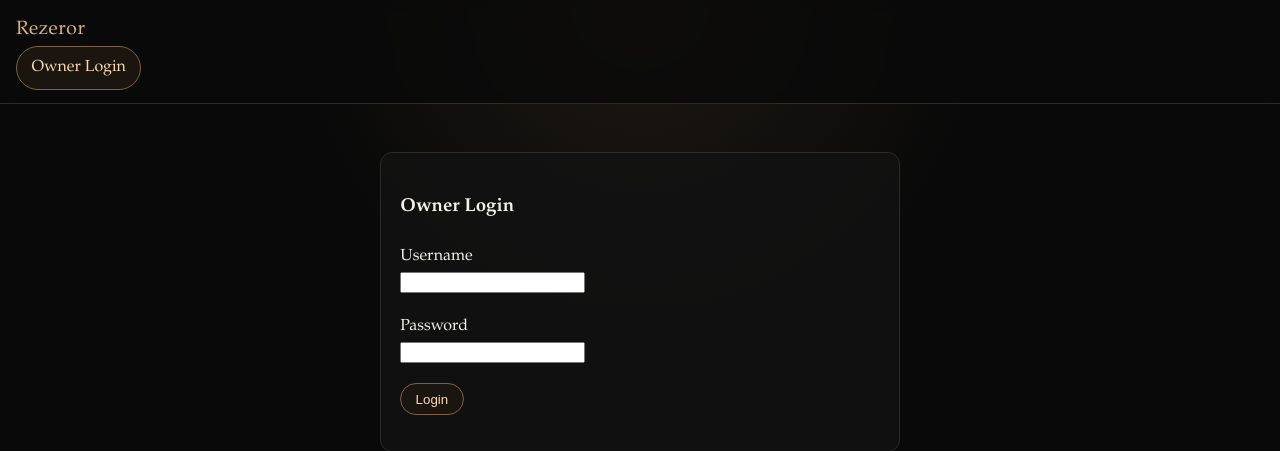
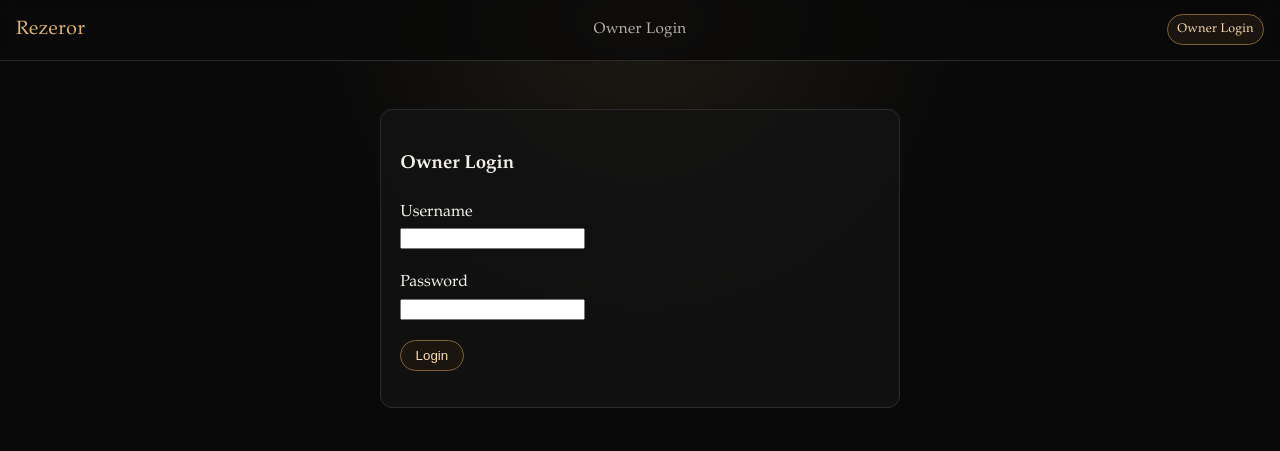
Before and after one commit to Igor4er/rezeror, a Flask app: page /owner/login in a window 1280 px wide. Shown: the top 451 px of the page. Run offline with Flask 3, Linux system fonts and the light colour scheme; parts of the project's set-up code (start-up, migrations or seed data) failed here and were passed over; some libraries are stand-ins or nearby versions.

Commit message:
display now good

```diff
--- a/src/rezeror/web/app.py
+++ b/src/rezeror/web/app.py
@@ -4,6 +4,7 @@ from datetime import timedelta
 import io
 import json
 from pathlib import Path
+import re
 import secrets
 import time
 from typing import Any
@@ -84,6 +85,34 @@ ALLOWED_HTML_ATTRIBUTES: dict[str, set[str]] = {
 }
 
 ALLOWED_HTML_PROTOCOLS = {"http", "https", "mailto"}
+
+
+def _format_chapter_display_title(metadata: dict[str, Any], fallback: str) -> str:
+    raw_arc = str(metadata.get("arc") or "").strip()
+    raw_chapter = str(metadata.get("chapter") or metadata.get("title") or "").strip()
+
+    arc_part = ""
+    chapter_part = ""
+
+    arc_match = re.search(r"\barc\s+(\d+)\b", raw_arc, flags=re.IGNORECASE)
+    if arc_match:
+        arc_part = f"Arc {arc_match.group(1)}"
+
+    chapter_match = re.search(r"\bchapter\s+(\d+)\b", raw_chapter, flags=re.IGNORECASE)
+    if chapter_match:
+        chapter_number = chapter_match.group(1)
+        chapter_tail = raw_chapter[chapter_match.end():].strip(" :-\u2013\u2014")
+        chapter_part = f"Chapter {chapter_number}"
+        if chapter_tail:
+            chapter_part += f" {chapter_tail}"
+
+    if arc_part and chapter_part:
+        return f"{arc_part}, {chapter_part}"
+    if chapter_part:
+        return chapter_part
+    if raw_chapter:
+        return raw_chapter
+    return fallback
 
 
 def _load_manifest_entries() -> list[dict[str, Any]]:
@@ -477,11 +506,13 @@ def create_app() -> Flask:
         prev_entry, next_entry = _adjacent_entries(chapter_path, entries)
         saved_scroll = get_progress(chapter_path)
         has_saved_progress = has_progress(chapter_path)
+        chapter_display_title = _format_chapter_display_title(metadata, chapter_path)
 
         return render_template(
             "reader.html",
             chapter_path=chapter_path,
             metadata=metadata,
+            chapter_display_title=chapter_display_title,
             html=html,
             prev_entry=prev_entry,
             next_entry=next_entry,
--- a/src/rezeror/web/static/css/style.css
+++ b/src/rezeror/web/static/css/style.css
@@ -29,11 +29,42 @@ body {
   background: rgba(10, 10, 10, 0.78);
 }
 
+.site-header-inner {
+  display: flex;
+  align-items: center;
+  justify-content: space-between;
+  position: relative;
+  min-height: 2rem;
+}
+
+.site-header-title {
+  position: absolute;
+  left: 50%;
+  transform: translateX(-50%);
+  max-width: 56vw;
+  color: var(--muted);
+  font-size: 0.95rem;
+  letter-spacing: 0.02em;
+  white-space: nowrap;
+  overflow: hidden;
+  text-overflow: ellipsis;
+  text-align: center;
+  pointer-events: none;
+}
+
 .brand {
   color: var(--accent);
   text-decoration: none;
   font-size: 1.2rem;
   letter-spacing: 0.03em;
+}
+
+.site-header-auth {
+  justify-self: end;
+}
+
+.site-header-auth form {
+  margin: 0;
 }
 
 main {
@@ -182,6 +213,15 @@ a:hover {
   padding: 0.45rem 0.9rem;
 }
 
+.btn-sm {
+  font-size: 0.78rem;
+  padding: 0.24rem 0.58rem;
+}
+
+.owner-auth-btn {
+  letter-spacing: 0.02em;
+}
+
 .btn:hover {
   background: #2a2118;
 }
@@ -275,6 +315,15 @@ a:hover {
 }
 
 @media (max-width: 720px) {
+  .site-header {
+    padding: 0.72rem 0.8rem;
+  }
+
+  .site-header-title {
+    max-width: 50vw;
+    font-size: 0.84rem;
+  }
+
   .reader-content {
     padding: 1rem 0.9rem;
   }
--- a/src/rezeror/web/templates/base.html
+++ b/src/rezeror/web/templates/base.html
@@ -9,17 +9,20 @@
   </head>
   <body>
     <header class="site-header">
-      <a class="brand" href="{{ url_for('library') }}">Rezeror</a>
-      <nav>
+      <div class="site-header-inner">
+        <a class="brand" href="{{ url_for('library') }}">Rezeror</a>
+        <div class="site-header-title">{% block header_title %}{% endblock %}</div>
+        <nav class="site-header-auth" aria-label="Owner authentication">
         {% if session.get('is_owner') %}
           <form method="post" action="{{ url_for('owner_logout') }}">
             <input type="hidden" name="csrf_token" value="{{ owner_csrf_token }}">
-            <button class="btn" type="submit">Owner Logout</button>
+            <button class="btn btn-sm owner-auth-btn" type="submit">Owner Logout</button>
           </form>
         {% else %}
-          <a class="btn" href="{{ url_for('owner_login_form', next=request.path) }}">Owner Login</a>
+          <a class="btn btn-sm owner-auth-btn" href="{{ url_for('owner_login_form', next=request.path) }}">Owner Login</a>
         {% endif %}
-      </nav>
+        </nav>
+      </div>
     </header>
     <main>
       {% block content %}{% endblock %}
--- a/src/rezeror/web/templates/chapter_toc.html
+++ b/src/rezeror/web/templates/chapter_toc.html
@@ -1,6 +1,7 @@
 {% extends "base.html" %}
 
 {% block title %}Contents - {{ metadata.title or chapter_path }}{% endblock %}
+{% block header_title %}{{ metadata.title or chapter_path }}{% endblock %}
 
 {% block content %}
 <section class="toc-wrap">
--- a/src/rezeror/web/templates/library.html
+++ b/src/rezeror/web/templates/library.html
@@ -1,6 +1,7 @@
 {% extends "base.html" %}
 
 {% block title %}Library - Rezeror{% endblock %}
+{% block header_title %}Library{% endblock %}
 
 {% block content %}
 <section class="library-wrap">
--- a/src/rezeror/web/templates/owner_login.html
+++ b/src/rezeror/web/templates/owner_login.html
@@ -1,6 +1,7 @@
 {% extends "base.html" %}
 
 {% block title %}Owner Login - Rezeror{% endblock %}
+{% block header_title %}Owner Login{% endblock %}
 
 {% block content %}
 <section class="reader-wrap" style="max-width: 520px; margin: 2rem auto;">
--- a/src/rezeror/web/templates/reader.html
+++ b/src/rezeror/web/templates/reader.html
@@ -1,6 +1,7 @@
 {% extends "base.html" %}
 
-{% block title %}{{ metadata.title or chapter_path }} - Rezeror{% endblock %}
+{% block title %}{{ chapter_display_title }} - Rezeror{% endblock %}
+{% block header_title %}{{ chapter_display_title }}{% endblock %}
 
 {% block content %}
 <section
```
